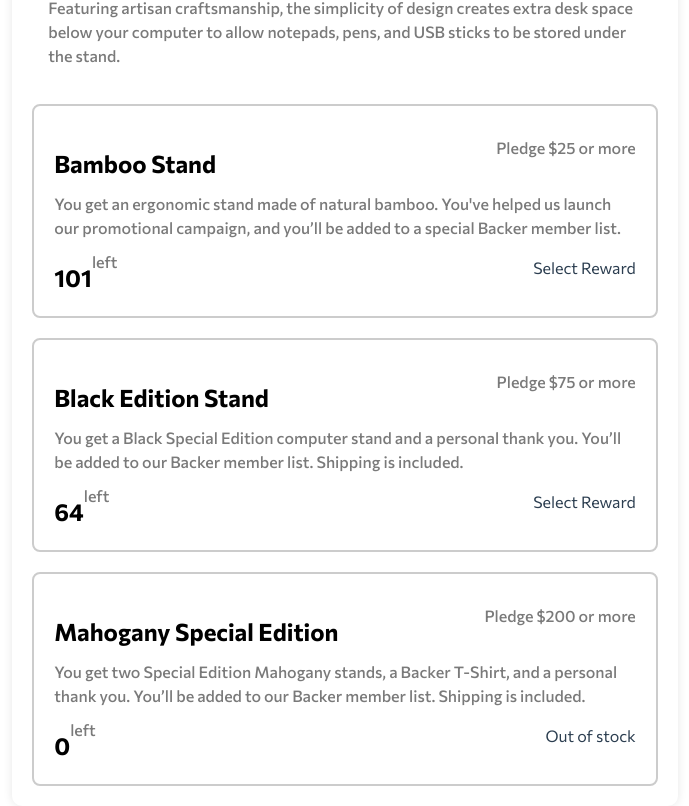
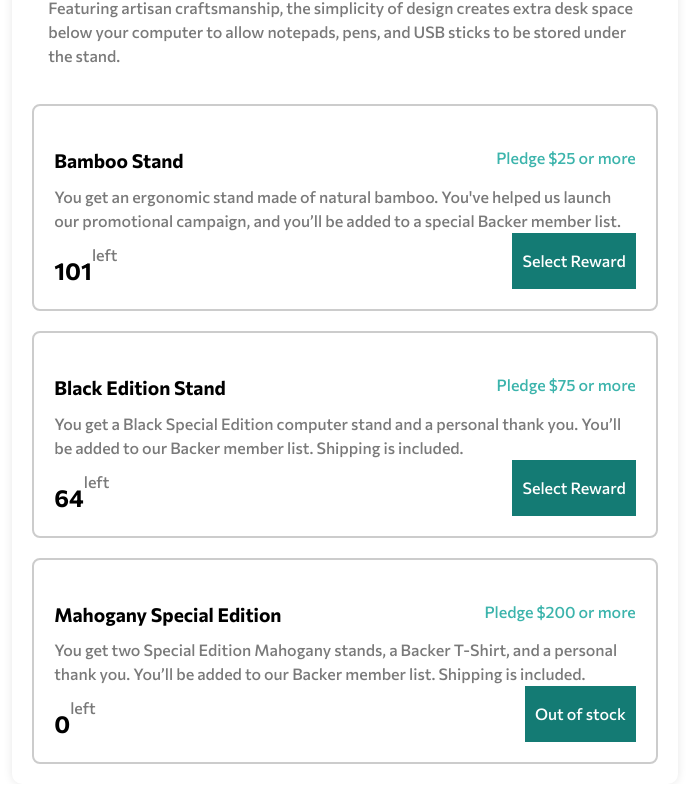
Before and after one commit to CHEGEBB/Mastering-Vue-Journey, a Vue app in the folder crowdfunding-product-page-main/: page / in a window 1280 px wide. Shown: the part 1048-1854 px from the top of the page, without its empty margins (295-984 px from the left). After the commit the page ends 1832 px from the top, so only its background shows below. Built offline with nearby package versions, Linux system fonts and the light colour scheme.

Commit message:
Refactor App.vue: Update styling for pledge sections

```diff
--- a/crowdfunding-product-page-main/src/App.vue
+++ b/crowdfunding-product-page-main/src/App.vue
@@ -359,4 +359,21 @@ nav ul li {
   border-radius:8px;
   padding: 20px;
 }
+.titles h2{
+  font-size: 1.2rem;
+  font-weight: 700;
+  color: hsl(0, 0%, 0%);
+}
+.titles p{
+  font-size: 1rem;
+  font-weight: 500;
+  color:hsl(176, 50%, 47%);
+  margin: 20px 0 0 0;
+}
+.actions button{
+  background: hsl(176, 72%, 28%);
+  color: #ffffff;
+  padding: 10px;
+  font-weight: 500;
+}
 </style>
```
